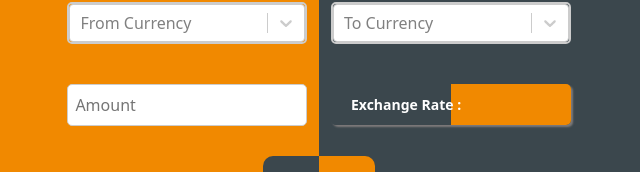
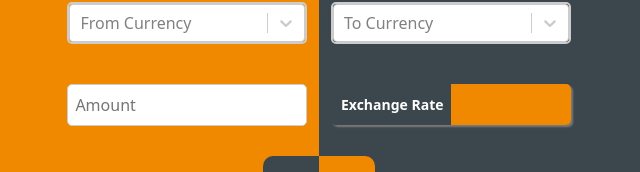
Before and after one commit to MarwanEsm/Currency-Rate-Exchange, a React (Create React App) app: page /currencies in a window 1280 px wide. Shown: the part 409-581 px from the top of the page, without its empty margins (321-961 px from the left). Built offline with nearby package versions, Linux system fonts and the light colour scheme; no server answers; the database is empty.

Commit message:
fix style

```diff
--- a/src/screens/currenciesList/CurrenciesList.jsx
+++ b/src/screens/currenciesList/CurrenciesList.jsx
@@ -16,6 +16,7 @@ const CurrenciesList = () => {
     const [toCurrency, setToCurrency] = useState(null)
 
     const [exchangeRates, setExchangeRates] = useState(null);
+    console.log(exchangeRates);
     const [exchangeRate, setExchangeRate] = useState(null)
 
     const [amount, setAmount] = useState(null);
@@ -37,8 +38,11 @@ const CurrenciesList = () => {
         const json = await response.json()
         const ratesList = json.data?.rates
         setExchangeRates(ratesList)
-        const exchangeRate = exchangeRates && toCurrency?.value !== null ? parseFloat(exchangeRates[toCurrency?.value]).toFixed(4) : "-"
-        setExchangeRate(exchangeRate)
+        setTimeout(() => {
+            const exchangeRate = exchangeRates !== null && toCurrency?.value !== null ? parseFloat(exchangeRates[toCurrency?.value]).toFixed(4) : "-"
+            setExchangeRate(exchangeRate)
+        }, 10000)
+
     };
 
 
@@ -111,7 +115,7 @@ const CurrenciesList = () => {
 
                 <Col lg={4} md={4} sm={6} className={styles.exchangeRateWrapper}>
                     <span>
-                        <label>Exchange Rate : </label>
+                        <label>Exchange Rate </label>
                         <b>{exchangeRate}</b>
                     </span>
                 </Col>
--- a/src/screens/currenciesList/CurrenciesList.module.scss
+++ b/src/screens/currenciesList/CurrenciesList.module.scss
@@ -57,7 +57,10 @@
 
 .exchangeRateWrapper>span>label {
     font-weight: 600;
+    margin-right: 10px;
+    margin-left: -10px;
 }
+
 
 .exchangeRateWrapper>span {
     font-size: 14px;
@@ -67,6 +70,7 @@
     border-radius: 5px;
     box-shadow: 2px 2px 2px rgb(125, 122, 122);
     display: flex;
+    position: relative;
 }
 
 @media screen and (max-width:570px) {
```
